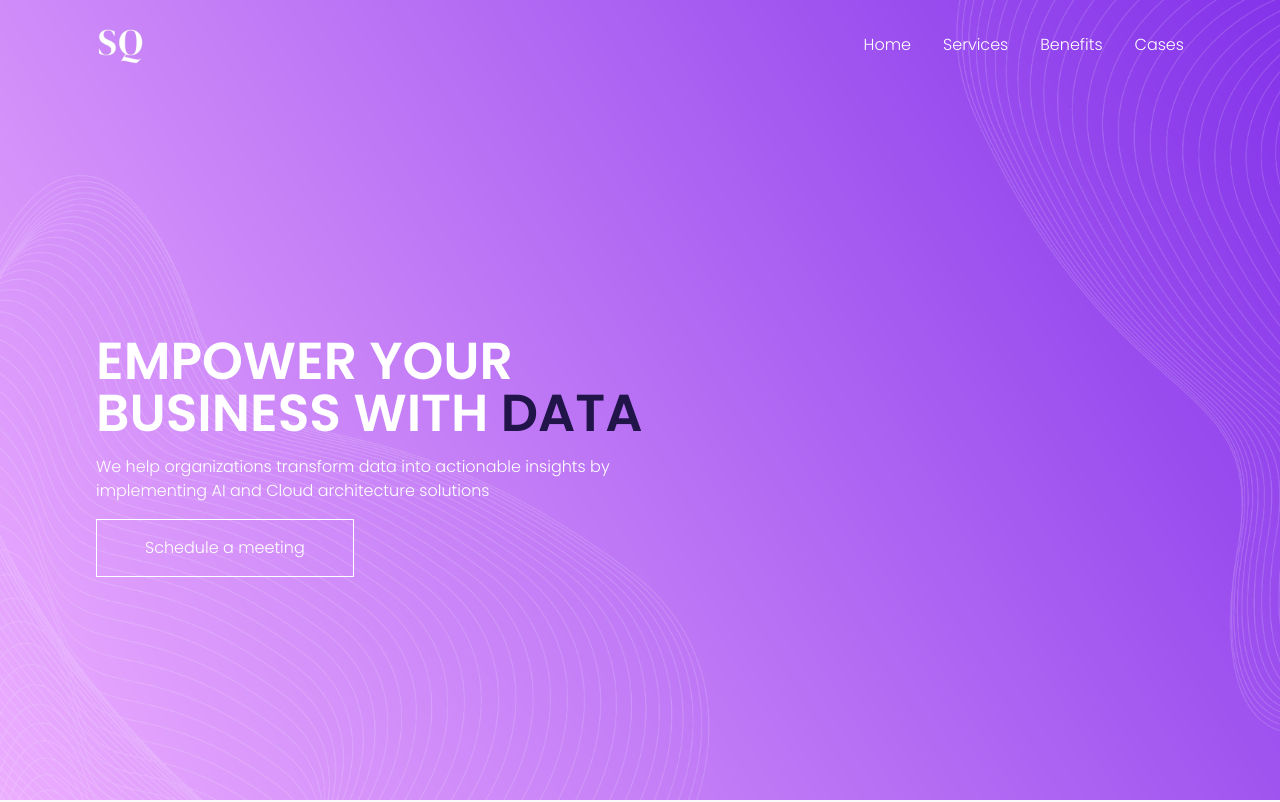
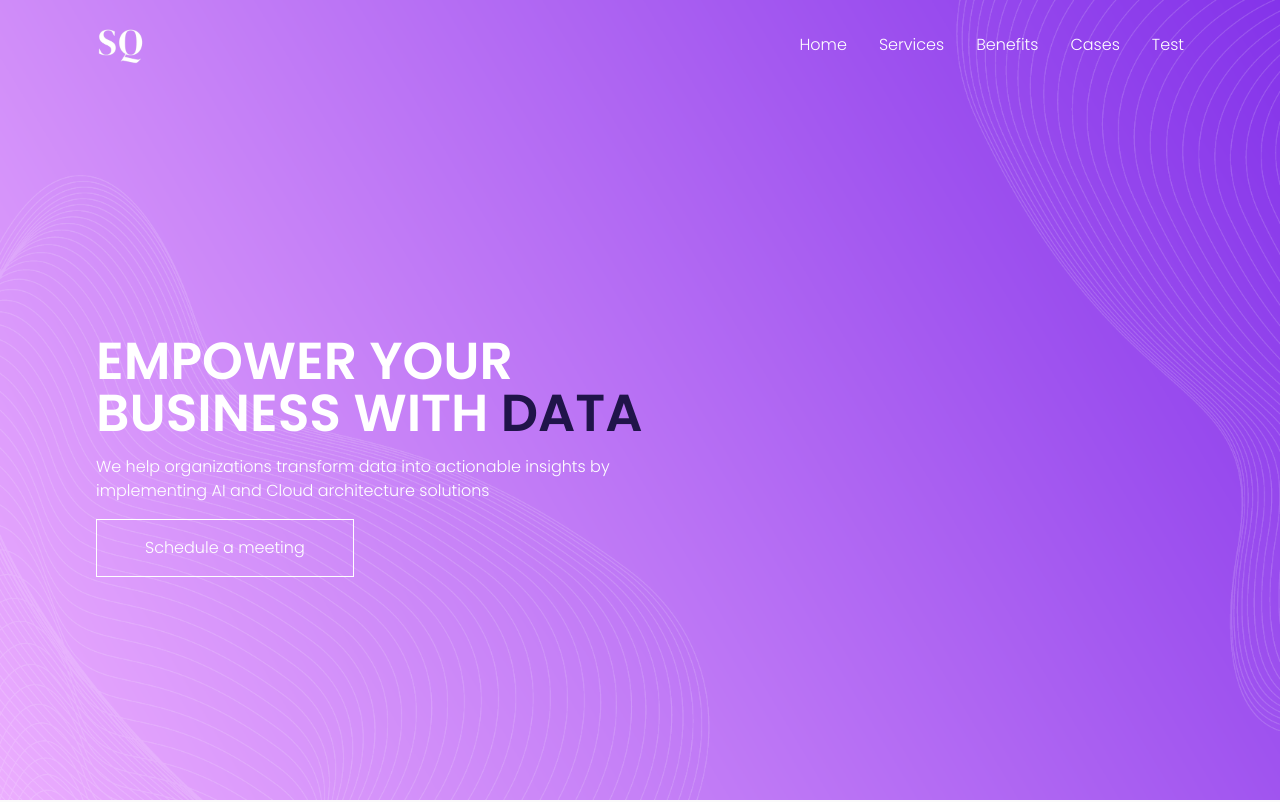
Before and after one commit to gabrielSquadra/squadra-labs-client, a React (Vite) app: page / in a window 1280 px wide. Shown: the top 802 px of the page. Built offline with nearby package versions, Linux system fonts and the light colour scheme.

Commit message:
Estructura de archivo y usePopup hook

```diff
--- a/src/App.css
+++ b/src/App.css
@@ -4,6 +4,17 @@
   box-sizing: border-box;
   margin: 0;
   padding: 0;
+  font-family: "Poppins", sans-serif;
+}
+
+*::-webkit-scrollbar {
+  width: 4px;
+  height: 4px;
+  background-color: #654fa3bf;
+}
+
+*::-webkit-scrollbar-thumb {
+  background-color: #b565ff;
 }
 
 :root {
@@ -39,10 +50,13 @@ a {
   text-decoration: none;
   transition: 400ms linear;
 }
+
 a.link-not-allowed {
   cursor: not-allowed;
 }
-a:hover, a:focus {
+
+a:hover,
+a:focus {
   background-color: var(--clr-accent);
 }
 
@@ -67,24 +81,36 @@ section {
   right: 0;
   position: absolute;
 }
+
 .navbar .container {
   display: flex;
   justify-content: space-between;
   align-items: center;
 }
+
 .navbar .navbar-menu ul {
   display: flex;
 }
-.navbar a {
+
+.navbar a,
+.navbar button {
   padding: 0.5em 1em;
   display: block;
   color: white;
   --clr-accent: var(--clr-purple-dark);
+  background-color: #00000000;
+  border: none;
+  font-size: 16px;
+  line-height: 22px;
+  font-weight: 200;
 }
+
+
 @media (max-width: 500px) {
   .navbar .container {
     flex-direction: column;
   }
+
   .navbar .container .navbar-menu {
     background-color: rgba(255, 255, 255, 0.1);
   }
@@ -99,19 +125,23 @@ section {
   background-attachment: fixed;
   --clr-accent: var(--clr-purple-dark);
 }
+
 .hero .container {
   height: 100vh;
   display: flex;
   align-items: center;
 }
+
 .hero .hero-content {
   max-width: 40em;
   padding: 7em 1em 0 1em;
   color: white;
 }
+
 .hero .hero-content .hero-title {
   text-align: left;
 }
+
 .hero .hero-content .hero-description {
   width: 90%;
 }
@@ -147,19 +177,23 @@ section {
   transition: transform 400ms ease;
   text-align: left;
 }
+
 .card:hover {
   transform: scale(1.05);
 }
+
 .card img {
   width: 100%;
   max-height: 300px;
   -o-object-fit: cover;
-     object-fit: cover;
+  object-fit: cover;
 }
+
 .card .card-title {
   margin: 0 1rem;
   margin-top: 1rem;
 }
+
 .card .card-description {
   margin: 0 1rem;
   margin-bottom: 1rem;
@@ -170,10 +204,12 @@ section {
   0% {
     transform: translateX(0);
   }
+
   100% {
     transform: translateX(calc(-1 * (180px + 8px * 2) * 10));
   }
 }
+
 .tools {
   padding: 2em 0;
   margin: 0 auto;
@@ -182,17 +218,21 @@ section {
   overflow: hidden;
   position: relative;
 }
+
 .tools .tools-slide {
   display: flex;
   white-space: nowrap;
   animation: slide 22s linear infinite;
 }
+
 .tools img {
   width: 180px;
   margin: 0 8px;
   box-shadow: 0 0.5em 1em 0 var(--clr-gray-light);
 }
-.tools:before, .tools:after {
+
+.tools:before,
+.tools:after {
   position: absolute;
   top: 0;
   width: 10%;
@@ -200,10 +240,12 @@ section {
   content: "";
   z-index: 2;
 }
+
 .tools:before {
   left: 0;
   background: linear-gradient(to left, rgba(255, 255, 255, 0), white);
 }
+
 .tools:after {
   right: 0;
   background: linear-gradient(to right, rgba(255, 255, 255, 0), white);
@@ -213,9 +255,11 @@ section {
 .footer {
   padding: 1em 0;
 }
+
 .footer .container {
   max-width: 50em;
 }
+
 .footer ul {
   display: flex;
   justify-content: center;
@@ -223,9 +267,11 @@ section {
   margin: 0 auto;
   padding: 0;
 }
+
 .footer li {
   text-align: center;
 }
+
 .footer a {
   padding: 0.25em 0.5em;
   display: block;
@@ -252,7 +298,7 @@ section {
   color: var(--clr-accent);
 }
 
-.spacing > * + * {
+.spacing>*+* {
   margin-top: 1rem;
 }
 
@@ -334,4 +380,12 @@ section {
 
 .shadow-light {
   --clr-shadow: var(--clr-gray-lighter);
-}/*# sourceMappingURL=main.css.map */
+}
+
+/*# sourceMappingURL=main.css.map */
+
+@media (hover: hover) {
+  *::-webkit-scrollbar-thumb:hover {
+    background-color: #664fa3;
+  }
+}
--- a/src/App.jsx
+++ b/src/App.jsx
@@ -3,19 +3,23 @@ import './App.css'
 import Home from './pages/Home'
 import { BrowserRouter as Router, Route, Link } from 'react-router-dom';
 
+//HOOKS
+import usePopup from "./hooks/usePopup";
 
 function App() {
 
+  const { Popup, showPopup, hidePopup, fixScroll } = usePopup();
 
   return (
-    <>
-        <Router>
+    <div className={`app-wrapper${fixScroll}`}>
+      <Router>
         <div>
-          <Home/>
+          <Home showPopup={showPopup} hidePopup={hidePopup} />
         </div>
-        </Router>
-    </>
-  )
+      </Router>
+      <Popup />
+    </div>
+  );
 }
 
 export default App
--- /dev/null
+++ b/src/components/forms/DataMaturityQuiz.jsx
@@ -0,0 +1,12 @@
+const DataMaturityQuiz = ({ hidePopup }) => {
+  return (
+    <form action="">
+      <header>
+        <button onClick={() => hidePopup()}>Close</button>
+      </header>
+      Hola
+    </form>
+  );
+};
+
+export default DataMaturityQuiz;
--- /dev/null
+++ b/src/hooks/usePopup.css
@@ -0,0 +1,18 @@
+.popup-container {
+  position: fixed;
+  width: 100%;
+  height: 100%;
+  top: 0;
+  left: 0;
+  z-index: 200;
+  display: flex;
+  justify-content: center;
+  align-items: center;
+  background-color: #000000bf;
+  padding: 2%;
+}
+
+.no-scroll {
+  overflow: hidden;
+  height: 100vh;
+}
--- /dev/null
+++ b/src/hooks/usePopup.jsx
@@ -0,0 +1,42 @@
+import { useState, useEffect } from "react";
+import "./usePopup.css";
+
+const usePopup = () => {
+  const [isVisible, setIsVisible] = useState(false);
+  const [popupContent, setPopupContent] = useState(null);
+  const [size, setSize] = useState(null);
+  const [recallApi, setRecallApi] = useState(null);
+  const [hasRecallApi, setHasRecallApi] = useState(false);
+  const [hiddenClose, setHiddenClose] = useState(false);
+
+  const showPopup = (content, size, recall, hiddenCloseProp) => {
+    setPopupContent(content);
+    setIsVisible(true);
+    if (size) setSize(size);
+    if (recall) {
+      setRecallApi(() => recall);
+      setHasRecallApi(false);
+    }
+    setHiddenClose(hiddenCloseProp);
+  };
+  useEffect(() => {
+    if (hasRecallApi && recallApi) {
+      recallApi();
+    }
+  }, [hasRecallApi, recallApi]);
+
+  const hidePopup = () => {
+    setIsVisible(false);
+    setPopupContent(null);
+    setHasRecallApi(true);
+  };
+
+  const fixScroll = isVisible ? " no-scroll" : "";
+
+  const Popup = () =>
+    isVisible && <div className="popup-container">{popupContent}</div>;
+
+  return { showPopup, Popup, hidePopup, fixScroll };
+};
+
+export default usePopup;
--- a/src/pages/Home.jsx
+++ b/src/pages/Home.jsx
@@ -19,8 +19,11 @@ import dsIcon from "../assets/img/services/icon_ds_2.webp";
 import aerowiseLogo from '../assets/img/clients/client-aerowise.webp';
 import graphextLogo from '../assets/img/clients/client-graphext.webp';
 
+//COMPONENTS
+import DataMaturityQuiz from "../components/forms/DataMaturityQuiz";
 
-const Home = () => {
+const Home = ({ showPopup, hidePopup }) => {
+
   return (
     <div>
       {/* Navbar */}
@@ -46,6 +49,15 @@ const Home = () => {
                 <a href="/success-cases.pdf" target="_blank">
                   Cases
                 </a>
+              </li>
+              <li>
+                <button
+                  onClick={() => {
+                    showPopup(<DataMaturityQuiz hidePopup={hidePopup} />);
+                  }}
+                >
+                  Test
+                </button>
               </li>
             </ul>
           </div>
```
